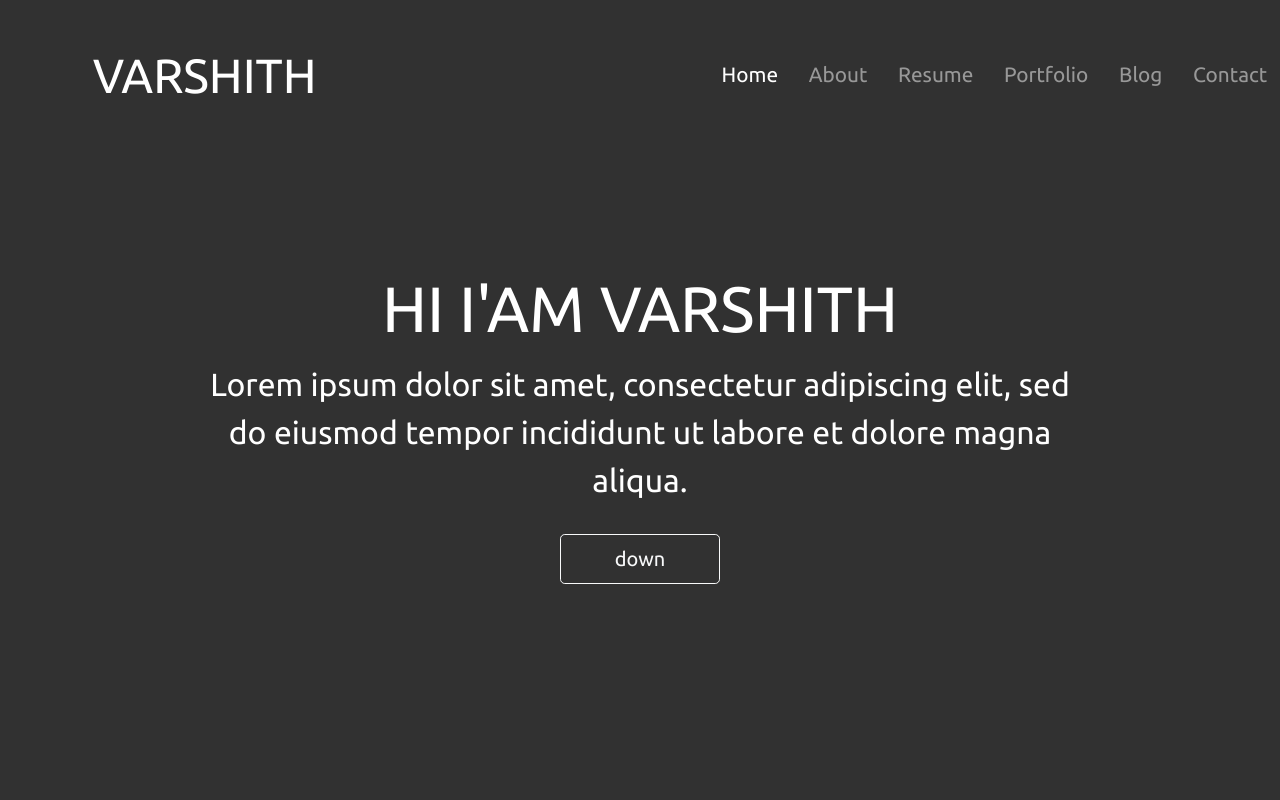
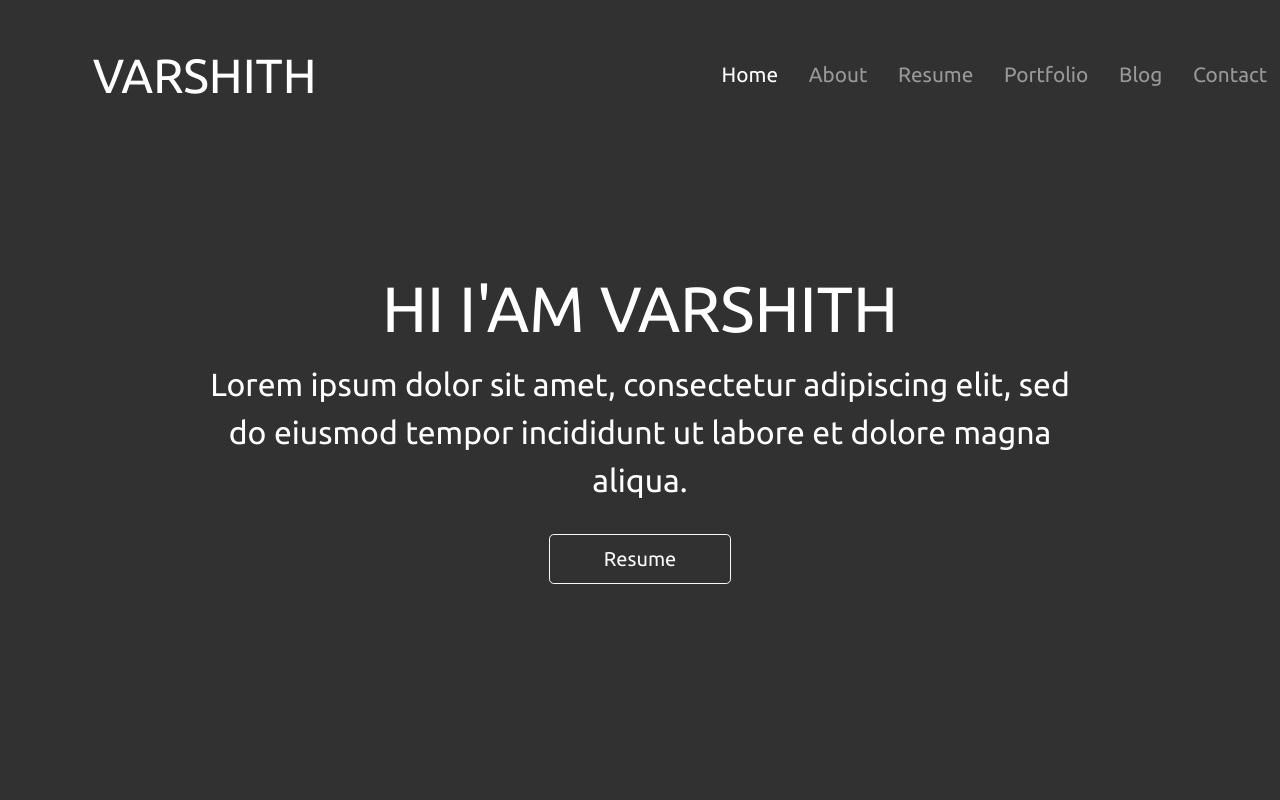
Before and after one commit to varshith1562/prof1, a plain HTML site: page index.html in a window 1280 px wide. Shown: the top 800 px of the page. Drawn offline with nearby package versions, Linux system fonts and the light colour scheme.

Commit message:
Update index.html
added resume

```diff
--- a/index.html
+++ b/index.html
@@ -50,7 +50,9 @@
       <div class="head">
         <h1 class="hea">HI I'AM VARSHITH </h1>
         <p class="p1">Lorem ipsum dolor sit amet, consectetur adipiscing elit, sed do eiusmod tempor incididunt ut labore et dolore magna aliqua.</p>
-        <button type="button" class="btn btn-outline-light btn-lg">down</button>
+         <a href="prof1/varshith1.doc" download="GFG">
+          <button type="button" class="btn btn-outline-light btn-lg">Resume</button>
+        </a>
       </div>
     </div>
   </section>
```
